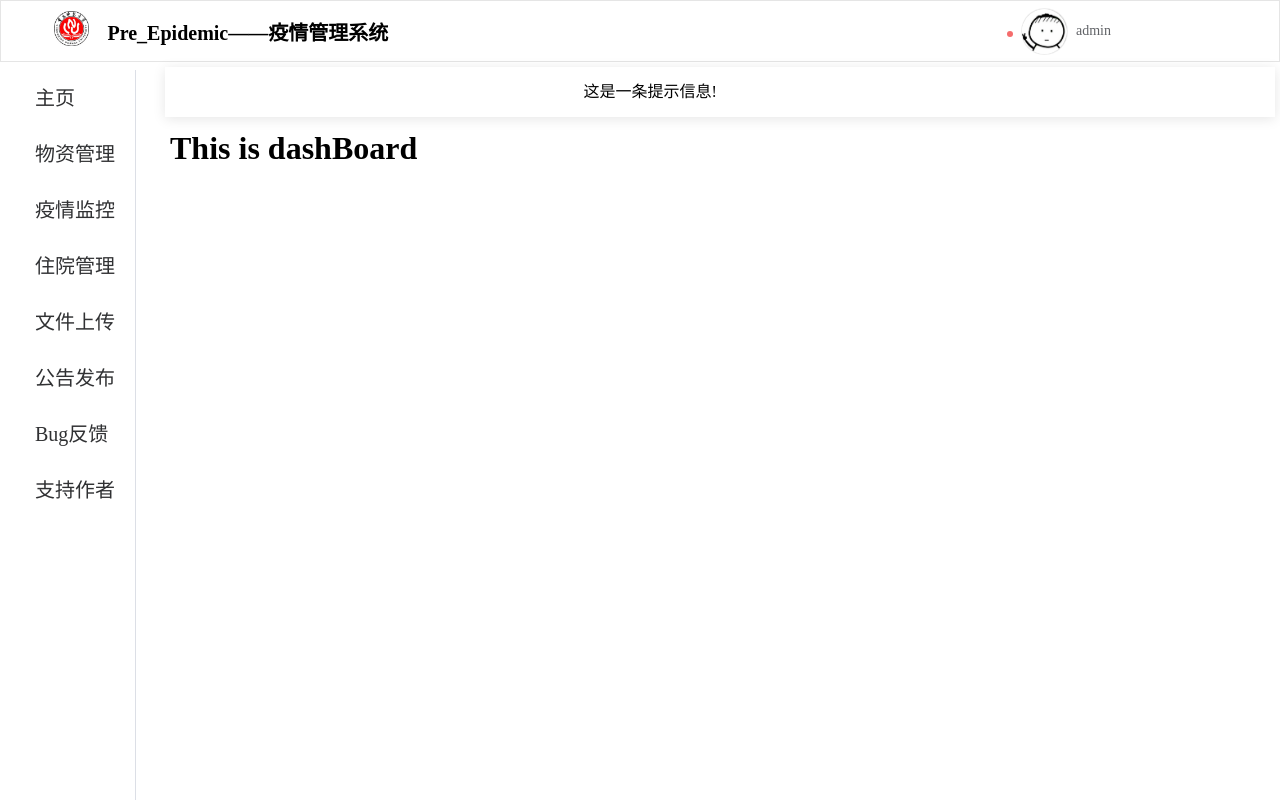
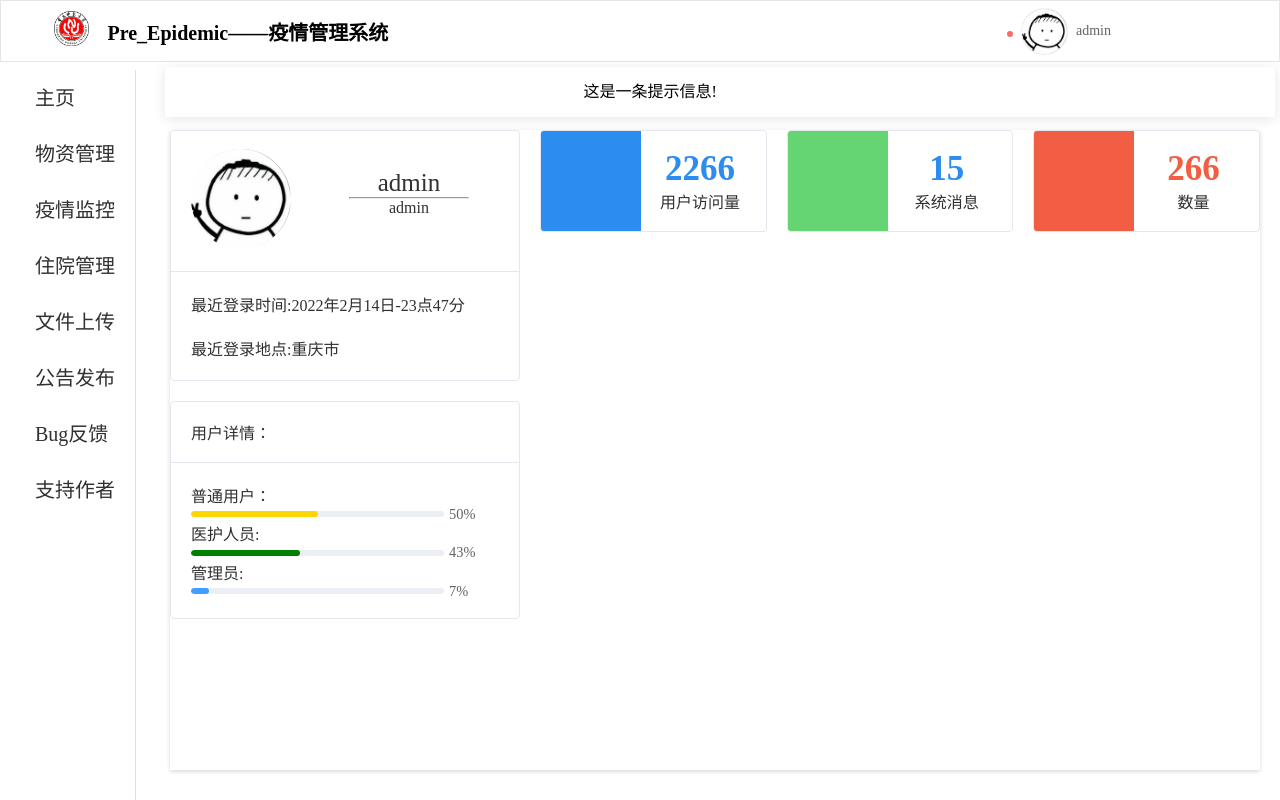
Before and after one commit to chenHX-H/Web-Pre-Epidemic, a Vue app: page /dashboard in a window 1280 px wide. Built offline with nearby package versions, Linux system fonts and the light colour scheme; sample sign-in values are in the browser's storage; a small style sheet from the web is missing.

Commit message:
完成了部分dashboard模块样式

```diff
--- a/src/assets/css/main.css
+++ b/src/assets/css/main.css
@@ -17,7 +17,7 @@ a{
     color:black;
 }
 .content-collapse{
-    left: 70px;
+    left: 70px !important;
  }
 
 .fillHeight{
--- a/src/store/index.js
+++ b/src/store/index.js
@@ -2,7 +2,13 @@ import { createStore } from 'vuex'
 
 export default createStore({
   state: {
-    collapse:false
+    collapse:false,
+    userInfo:{
+      email:"",
+      username:"admin",
+      lastTime:"2022年2月14日-23点47分",
+      lastArea:"重庆市"
+    }
   },
   mutations: {
     collaspseAll(state){
--- a/src/views/Home.vue
+++ b/src/views/Home.vue
@@ -24,11 +24,11 @@ export default {
     .content-box{
         position: absolute;
         left: 170px;
-        right: 0;
+        right: 20px;
         top: 130px;
         bottom: 0;
         padding-bottom: 30px;
-        transition: left .4s ease-in-out;
+        transition: left .5s ease;
     }
 
 
--- a/src/views/dashboard.vue
+++ b/src/views/dashboard.vue
@@ -1,5 +1,88 @@
 <template>
-  <h1>This is dashBoard</h1>
+  <div class="dashboard">
+    <el-row :gutter="20">
+      <el-col :span="8" >
+        <el-card class="mgb20px" shadow="hover">
+          <template #header>
+            <img class="userHead" src="../assets/img/head.png"  alt="">
+            <div class="userInfo">
+              <span class="font25px">{{$store.state.userInfo.username}}</span>
+              <hr>
+              <span>{{$store.state.userInfo.username}}</span>
+            </div>
+          </template>
+            <div class="userInfo-list">
+              <el-space alignment="letf" direction="vertical" :size="20">
+              <span>最近登录时间:{{$store.state.userInfo.lastTime}}</span>
+              <span>最近登录地点:{{$store.state.userInfo.lastArea}}</span>
+              </el-space>
+            </div>
+        </el-card>
+        <el-card shadow="hover">
+          <template #header>
+            用户详情：
+          </template>
+          <!-- <el-space> -->
+            普通用户：
+            <el-progress :percentage="50" color="gold"/>
+            医护人员:
+            <el-progress :percentage="43" color="green"></el-progress>
+            管理员:
+            <el-progress :percentage="7" ></el-progress>
+          <!-- </el-space> -->
+        </el-card>
+      </el-col>
+      <el-col  :span="16">
+        <el-row :gutter="20">
+          <el-col :span="8" >
+            <el-card   shadow="hover" :body-style="{ padding: '0px' }">
+              <el-row :gutter="0" align="middle">
+                <el-col :span="10">
+                  <span class="count-icon icon-yonghu"></span>
+                </el-col>
+                <el-col  :span="14" align="middle">
+                  <p class="count-info-number">2266</p>
+                  <p class="count-info-word">用户访问量</p>
+                </el-col>
+              </el-row>
+
+            </el-card>
+          </el-col>
+          <el-col :span="8" >
+            <el-card   shadow="hover" :body-style="{ padding: '0px' }">
+              <el-row :gutter="0" align="middle">
+                <el-col :span="10">
+                  <span style="background-color:#64D572" class="count-icon icon-yonghu"></span>
+                </el-col>
+                <el-col  :span="14" align="middle">
+                  <p  class="count-info-number">15</p>
+                  <p class="count-info-word">系统消息</p>
+                </el-col>
+              </el-row>
+
+            </el-card>
+          </el-col>
+          <el-col :span="8" >
+            <el-card   shadow="hover" :body-style="{ padding: '0px' }">
+              <el-row :gutter="0" align="middle">
+                <el-col :span="10">
+                  <span  style="background-color: #F25E43" class="count-icon icon-yonghu"></span>
+                </el-col>
+                <el-col  :span="14" align="middle">
+                  <p style="color: #F25E43" class="count-info-number">266</p>
+                  <p class="count-info-word">数量</p>
+                </el-col>
+              </el-row>
+
+            </el-card>
+          </el-col>
+
+        </el-row>
+        <el-row></el-row>
+
+      </el-col>
+    </el-row>
+  </div>
 </template>
 
 <script>
@@ -8,6 +91,52 @@ export default {
 }
 </script>
 
-<style>
+<style scoped>
+  .dashboard{
+    box-sizing: border-box;
+    display: block;
+    width: 100%;
+    height: 100%;
+    box-shadow: 0 2px 4px rgba(0, 0, 0, 0.12), 0 0 6px rgba(0, 0, 0, 0.04)
+    /* background: #000; */
+  }
+  .userInfo{
+    float: right;;
+    width: 120px;
+    height: 100px;
+    text-align: center;
+    padding: 20px 30px 0 0;
+  }
+  .mgb20px{
+    margin-bottom: 20px;
+  }
+  .userHead{
+    width: 100px;
+    height: 100px;
+    border-radius: 50%;
+  }
+
+  .count-icon{
+    float: left;
+    box-sizing: border-box;
+    font-size: 50px;
+    line-height: 100px;
+    text-align: center;
+    /* padding: 30px; */
+    width: 100px;
+    height: 100px;
+    color: white;
+    background-color: #2D8CF0;
+  }
+
+  .count-info-number{
+    font-size: 35px;
+
+    font-weight: bold;
+    color: #2D8CF0;
+  }
+  .count-info-word{
+    font-weight: 100;
+  }
 
 </style>
```
